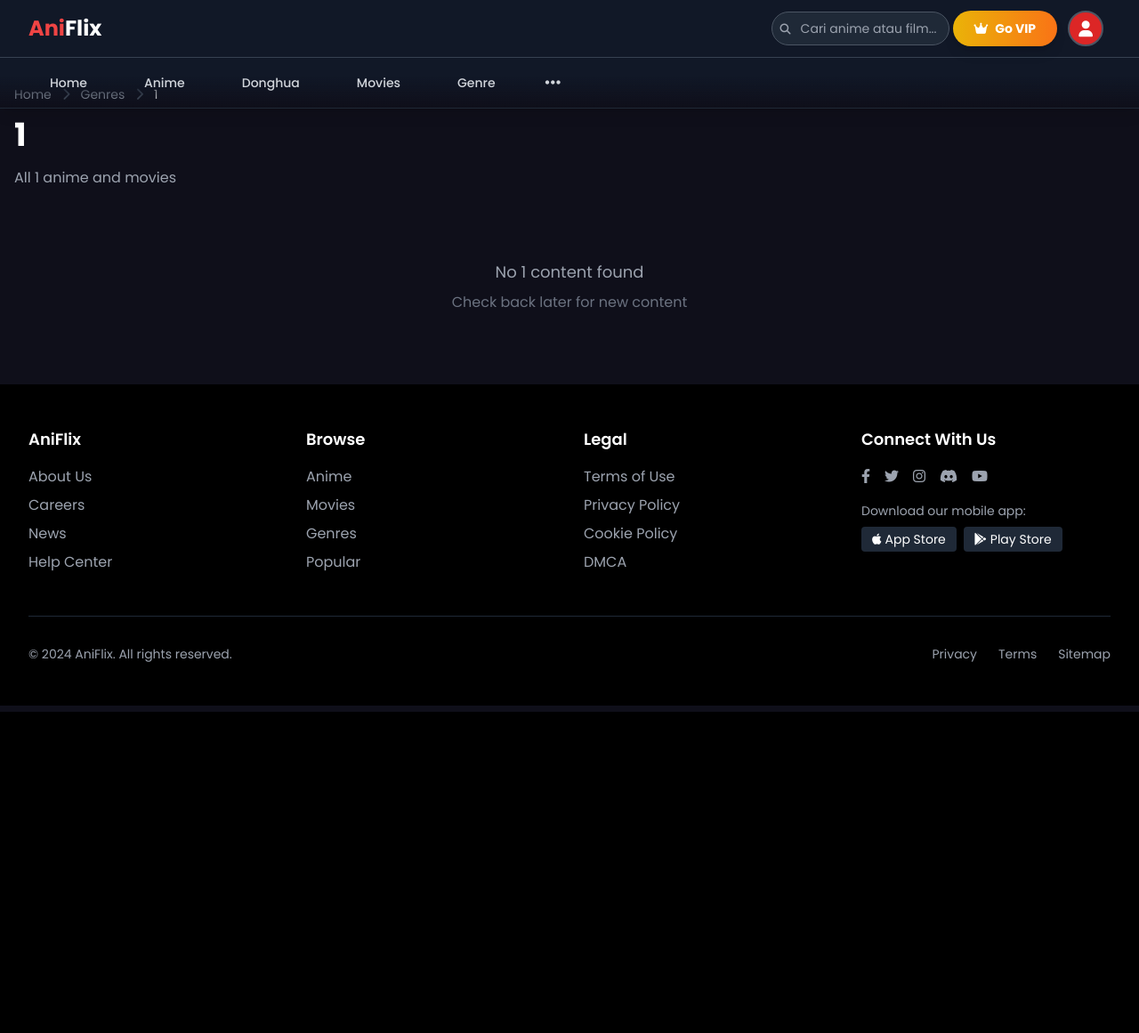
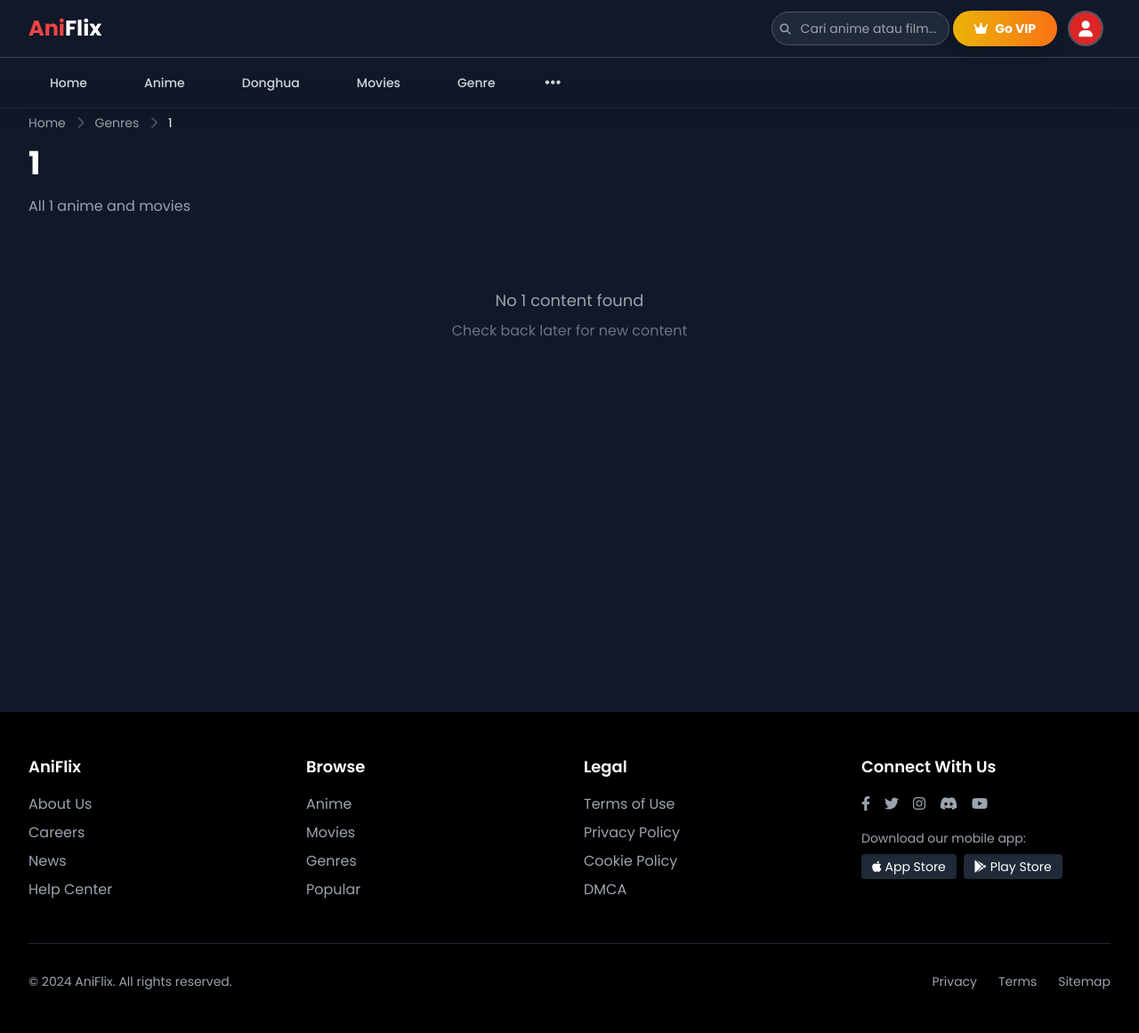
Before and after one commit to rahmangunawans/Test18, a Flask app: page /genre/1 in a window 1280 px wide. Shown: the whole page at 89% size. Before the commit the page ends 800 px from the top, so only its background shows below. Run offline with Flask 3, Linux system fonts and the light colour scheme; data that the repository does not hold is empty; some libraries are stand-ins or nearby versions.

Commit message:
Improve page layout to prevent text overlap with the header section
Adjusts genre content page by adding a section to prevent text overlap.

Replit-Commit-Author: Agent
Replit-Commit-Session-Id: 4fdb2bca-7054-46a8-9506-a36a8cb6ac05
Replit-Commit-Checkpoint-Type: full_checkpoint
Replit-Commit-Screenshot-Url: https://storage.googleapis.com/screenshot-production-us-central1/ca46ff25-f2ab-4977-94ef-b3ed36ec3e87/4fdb2bca-7054-46a8-9506-a36a8cb6ac05/8YgvMkb

```diff
--- a/templates/genre_content.html
+++ b/templates/genre_content.html
@@ -3,7 +3,8 @@
 {% block title %}{{ genre_name }} - AniFlix{% endblock %}
 
 {% block content %}
-<div class="max-w-7xl mx-auto px-4 py-8 mt-16">
+<section class="pt-32 pb-16 bg-gray-900 min-h-screen">
+<div class="max-w-7xl mx-auto px-4 sm:px-6 lg:px-8">
     <!-- Header Section with Breadcrumb -->
     <div class="mb-8">
         <nav class="text-sm mb-4">
@@ -84,4 +85,5 @@
     </div>
     {% endif %}
 </div>
+</section>
 {% endblock %}
```
